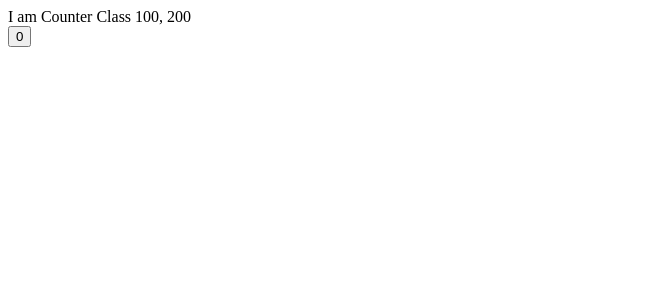
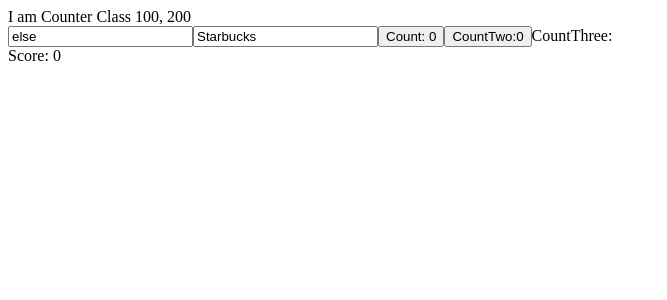
Before and after one commit to azizali/react-starbucks, a React (Create React App) app: page / in a window 1280 px wide. Shown: the top 300 px of the page, without its empty margins (0-667 px from the left). Built offline with nearby package versions, Linux system fonts and the light colour scheme.

Commit message:
State and LifeCycle methods continued

```diff
--- a/package.json
+++ b/package.json
@@ -6,6 +6,7 @@
     "@testing-library/jest-dom": "^4.2.4",
     "@testing-library/react": "^9.3.2",
     "@testing-library/user-event": "^7.1.2",
+    "immer": "^6.0.1",
     "react": "^16.13.0",
     "react-dom": "^16.13.0",
     "react-scripts": "3.4.0"
--- a/src/App.jsx
+++ b/src/App.jsx
@@ -1,5 +1,5 @@
 import React from 'react';
-import Counter from './Counter';
+import Counter from './CounterScore/Counter';
 
 export default function App(){
   return (
--- a/src/Counter.jsx
+++ /dev/null
@@ -1,52 +0,0 @@
-import React from 'react'
-
-// export default function Counter ({initialValue}) {
-//   return (
-//     <div>
-//       I am Counter {initialValue}
-//     </div>
-//   )
-// }
-
-export default class Counter extends React.Component {
-  constructor(props){
-    super(props)
-    this.state = {
-      count: 0,
-      anotherCounter: 0
-    }
-    // Way 2: To bind method `this` context
-    // this.handleClick = this.handleClick.bind(this)
-  }
-
-  // Class Method
-  handleClick(a, b, c){
-    console.log('params', a, b, c)
-    this.setState({
-      count: this.state.count + 1
-    })
-  }
-
-  // Way 3: Class Property
-  // handleClick = (a, b, c) => {
-  //   console.log('params', a, b, c)
-  //   this.setState({
-  //     count: this.state.count + 1
-  //   })
-  // }
-
-  render(){
-    console.log('I am render')
-    const { initialValue, anotherValue } = this.props;
-    return (
-      <div>
-        I am Counter Class {initialValue}, {anotherValue}
-        <br/>
-        {/* // Way 1 to bind the this context */}
-        <button onClick={(e)=> {this.handleClick.call(this, 'hello', e, 'something else')}}>{this.state.count}</button>
-        {/* Way 2 / way 3 */}
-        {/* <button onClick={(e)=> { this.handleClick('hello', e, 'something else') }}>{this.state.count}</button> */}
-      </div>
-    )
-  }
-}
--- /dev/null
+++ b/src/CounterScore/Counter.jsx
@@ -0,0 +1,112 @@
+import React from 'react'
+import produce from 'immer'
+import Score from './Score'
+// export default function Counter ({initialValue}) {
+//   return (
+//     <div>
+//       I am Counter {initialValue}
+//     </div>
+//   )
+// }
+
+export default class Counter extends React.Component {
+  constructor(props){
+    super(props)
+    this.state = {
+      count: 0,
+      countTwo: 0,
+      userName: 'Starbucks',
+      info: {
+        data: {
+          something: 'else',
+          somethingTwo: 'elsetwo'
+        },
+        dataTwo: {
+          something: 'else',
+          somethingTwo: 'elsetwo'
+        }
+      }
+    }
+  }
+
+  handleClick = () => {
+    this.setState({
+      count: this.state.count + 1,
+      countThree: this.state.count + 1,
+    }, ()=>{
+      console.log('inside done', this.state.count)
+    })
+    console.log('outside done', this.state.count)
+  }
+
+  handleClick2 = () => {
+    this.setState((prevState, prevProp)=>{
+      return {
+        countTwo: prevState.countThree + 1
+      }
+    }, ()=>{})
+  }
+
+  handleInput = (e) => {
+    this.setState({
+      userName: e.target.value
+    })
+  }
+
+  handleInputDeep = (e) => {
+    const newInfo = produce(this.state.info, (draftInfo)=>{
+      draftInfo.dataTwo.something = e.target.value
+    })
+
+    this.setState({
+      info: newInfo
+    })
+
+    // this.setState({
+    //   info: {
+    //     ...this.state.info,
+    //     // data: {
+    //     //   something: 'else',
+    //     //   somethingTwo: 'elsetwo'
+    //     // },
+    //     // dataTwo: {
+    //     //   something: 'else',
+    //     //   somethingTwo: 'elsetwo'
+    //     // }
+
+    //     dataTwo: {
+    //       ...this.state.info.dataTwo,
+    //       something: e.target.value
+    //     }
+    //   }
+    // })
+  }
+
+  render(){
+    console.log('I am render')
+    const { initialValue, anotherValue } = this.props;
+    return (
+      <div>
+        I am Counter Class {initialValue}, {anotherValue}
+        <br/>
+        <input
+          onChange={this.handleInputDeep}
+          type="text"
+          value={this.state.info.dataTwo.something}
+        />
+        <input
+          onChange={this.handleInput}
+          type="text"
+          value={this.state.userName}
+        />
+        <button onClick={this.handleClick}>Count: {this.state.count}</button>
+        <button onClick={this.handleClick2}>CountTwo:{this.state.countTwo}</button>
+        CountThree: {this.state.countThree}
+        {
+          this.state.count !== 3
+          && <Score value={this.state.count+this.state.countTwo} />
+        }
+      </div>
+    )
+  }
+}
--- /dev/null
+++ b/src/CounterScore/Score.jsx
@@ -0,0 +1,25 @@
+import React from 'react'
+
+export default class Score extends React.Component {
+  constructor(props){
+    super(props)
+    console.log('Score constructor')
+  }
+
+  componentDidMount(){
+    console.log('Score componentDidMount')
+  }
+
+  componentDidUpdate(){
+    console.log('Score componentDidUpdate')
+  }
+
+  componentWillUnmount(){
+    console.log('Score componentWillUnmount')
+  }
+
+  render(){
+    console.log('Score render')
+    return <div>Score: {this.props.value}</div>
+  }
+}
```
Also changed, not shown: 1 other file (tests, documents, lock files or other folders).
